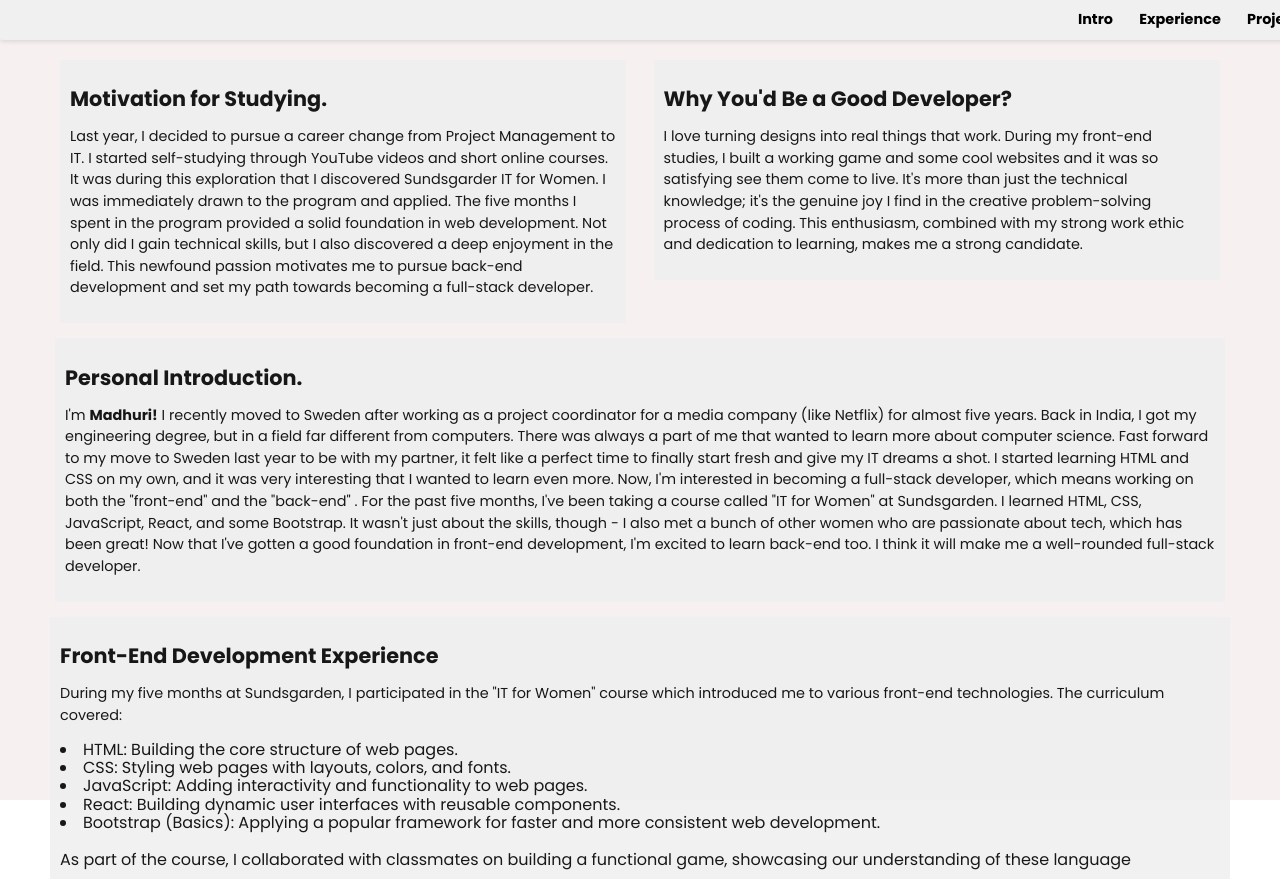
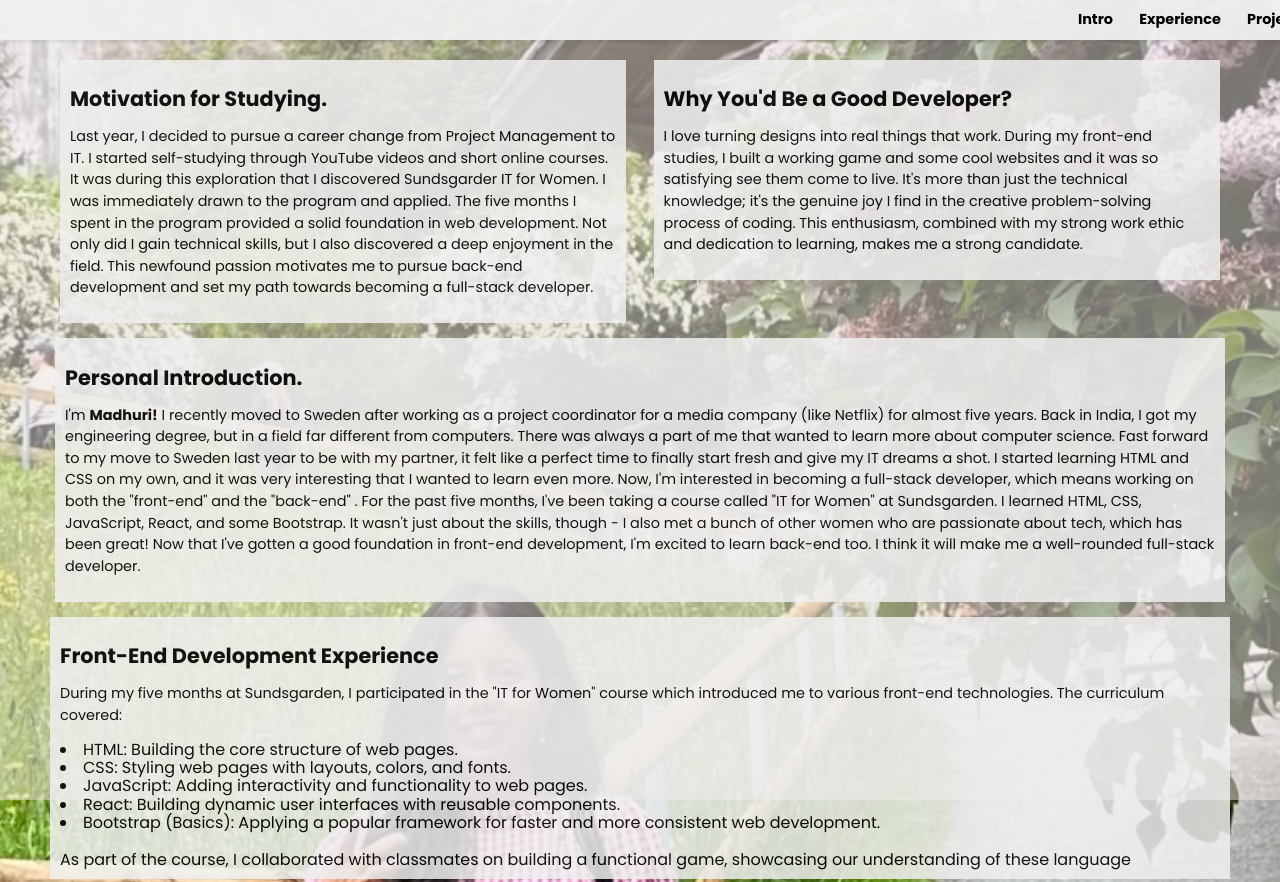
Before and after one commit to madhuriprao/Application-for-IT-Back-end-Developer-, a plain HTML site: page index.html in a window 1280 px wide. Shown: the top 882 px of the page. Drawn offline with Linux system fonts and the light colour scheme; the site is published under a folder, as on GitHub Pages, so addresses that start at the root find nothing.

Commit message:
Image path is corrected

```diff
--- a/styles/index.css
+++ b/styles/index.css
@@ -2,7 +2,7 @@ body {
     font-family: "Poppins", sans-serif;
     margin: 0;
     padding: 20px;
-    background-image: url(/Images/IMG_3985.jpeg);
+    background-image: url("../Images/IMG_3985.jpeg");
     background-repeat: no-repeat;
     background-size: cover;
       background-position: center center;
```
